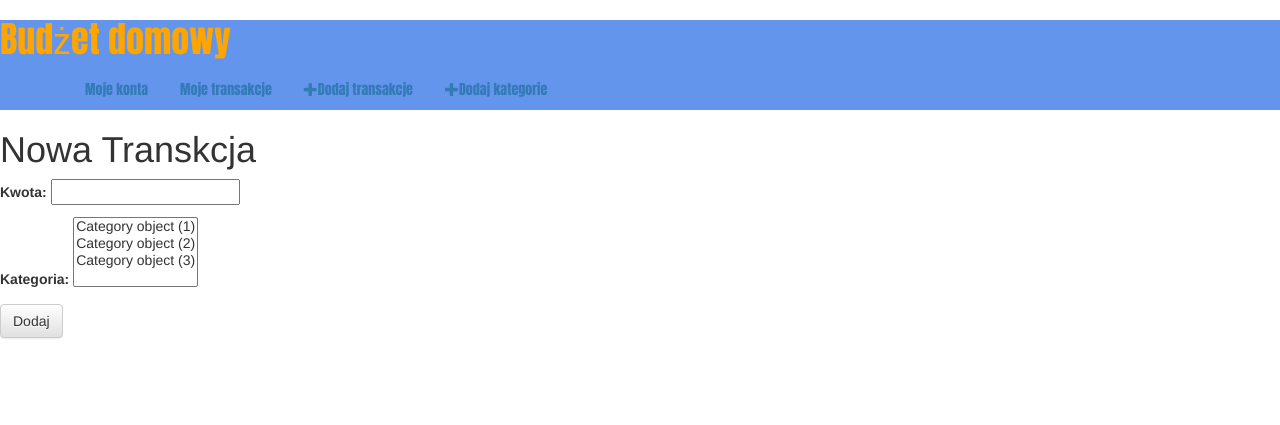
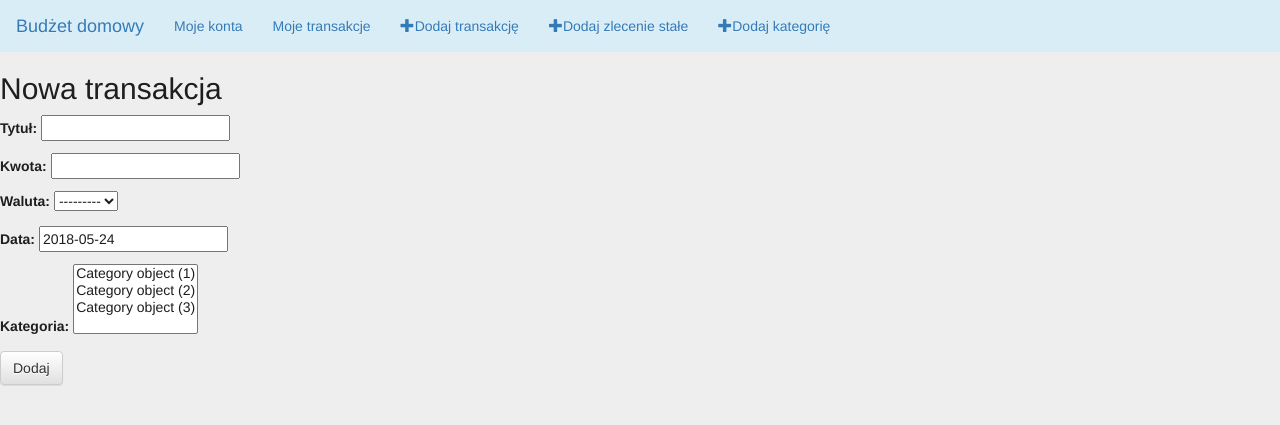
Before and after one commit to mateuszjanel/budzet_domowy_django, a Django app: page /dodanie_transakcji in a window 1280 px wide. Shown: the top 425 px of the page. Run offline with Django 3.2, Linux system fonts and the light colour scheme; data comes from the database, SQL or seed files in the repository; data that the repository does not hold is empty; parts of the project's set-up code (start-up, migrations or seed data) failed here and were passed over; some libraries are stand-ins or nearby versions.

Commit message:
Brzydko++, ale trochę mniej działa + zlecenie stałe-model i formularz

```diff
--- a/budzetBozy/mainapp/forms.py
+++ b/budzetBozy/mainapp/forms.py
@@ -1,12 +1,17 @@
 from django import forms
-from .models import Transaction, Category
+from .models import Transaction, Category, StandingOrder
 
 class TransactionForm(forms.ModelForm):
     class Meta:
         model = Transaction
-        fields = ('amount','categories',)
+        fields = ('title', 'amount','currency','date','categories',)
 
 class CategoryForm(forms.ModelForm):
     class Meta:
         model = Category
         fields = ('name',)
+
+class StandingOrderForm(forms.ModelForm):
+    class Meta:
+        model = StandingOrder
+        fields = ('title', 'amount', 'currency', 'categories', 'frequency', 'next_date')
--- a/budzetBozy/mainapp/models.py
+++ b/budzetBozy/mainapp/models.py
@@ -30,12 +30,11 @@ class Category(models.Model):
 class Transaction(models.Model):
     user = models.ForeignKey(User, on_delete=models.CASCADE)
     account = models.ForeignKey(Account, on_delete=models.CASCADE)
+    title = models.CharField("tytuł",max_length=50, default='')
     date = models.DateField("data", default=date.today)
     amount = models.DecimalField("kwota", max_digits=100, decimal_places=2)
-    currency = models.ForeignKey(
-        Currency, on_delete=models.CASCADE, verbose_name="waluta")
-    categories = models.ManyToManyField(
-        Category, verbose_name="kategoria")
+    currency = models.ForeignKey(Currency, on_delete=models.CASCADE, verbose_name="waluta")
+    categories = models.ManyToManyField(Category, verbose_name="kategoria")
 
     class Meta:
         ordering = ['-date']
@@ -47,3 +46,17 @@ class Permission(models.Model):
     view = models.BooleanField("przeglądanie", default=True)
     deposit = models.BooleanField("wpłacanie", default=True)
     withdraw = models.BooleanField("wypłacanie", default=False)
+
+
+class StandingOrder(models.Model):
+    user = models.ForeignKey(User, on_delete=models.CASCADE)
+    account = models.ForeignKey(Account, on_delete=models.CASCADE)
+    title = models.CharField("tytuł", max_length=30, default='')
+    amount = models.DecimalField("kwota", max_digits=100, decimal_places=2)
+    currency = models.ForeignKey(Currency, on_delete=models.CASCADE, verbose_name="waluta")
+    categories = models.ManyToManyField(Category, verbose_name="kategoria")
+    next_date = models.DateField("data następnego wykonania", default=date.today)
+    frequency = models.IntegerField("częstotlwiość")
+
+    class Meta:
+        ordering = ['next_date']
--- a/budzetBozy/mainapp/static/base.css
+++ b/budzetBozy/mainapp/static/base.css
@@ -1,8 +1,12 @@
-#logo{
-    background-color: cornflowerblue;
-    font-family: Impact, Haettenschweiler, 'Arial Narrow Bold', sans-serif;
+body {
+    background-color: #eeeeee;
+    font-family: "Helvetica Neue Light", "Helvetica Neue", Helvetica, Arial, sans-serif;
+    font-weight: 500;
+    font-size: 14px;
+    color: #1e1e1e;
 }
 
-a h1 {
-    color:orange;
+.navbar {
+    margin-bottom: 0;
+    border-radius: 0;
 }
--- a/budzetBozy/mainapp/templates/base.html
+++ b/budzetBozy/mainapp/templates/base.html
@@ -1,36 +1,50 @@
 {% load static %}
 <!DOCTYPE html>
 <html lang="pl">
+
 <head>
 	<meta charset="utf-8">
 	<title>{% block title %}Baza{% endblock %}</title>
-		<link rel="stylesheet" href="{% static 'base.css' %}">
 	<link rel="stylesheet" href="//maxcdn.bootstrapcdn.com/bootstrap/3.2.0/css/bootstrap.min.css">
 	<link rel="stylesheet" href="//maxcdn.bootstrapcdn.com/bootstrap/3.2.0/css/bootstrap-theme.min.css">
+	<link rel="stylesheet" href="{% static 'base.css' %}">
+</head>
 
 </head>
 
 <body>
-		<div id="logo">
-			<a href="/"><h1>Budżet domowy</h1></a>
-			<div class="container">
-					<ul class="nav justify-content-end nav-pills">
+	<nav class="navbar navbar-expand-lg navbar-dark bg-info">
+		<div class="container-fluid">
+			<div class="navbar-header">
+				<a class="navbar-brand" href="/">Budżet domowy</a>
+			</div>
+			<div class="collapse navbar-collapse" id="myNavbar">
+				<ul class="nav navbar-nav">
 					<li class="nav-item">
-						  <a class="nav-link" href="#">Moje konta</a>
+						<a href="#">Moje konta</a>
 					</li>
 					<li class="nav-item">
-						  <a class="nav-link" href="/raport">Moje transakcje</a>
+						<a href="/raport">Moje transakcje</a>
 					</li>
-						<li class="nav-item">
-						  <a href="{% url 'dodanie_transakcji' %}" class="top-menu"><span class="glyphicon glyphicon-plus"></span>Dodaj transakcje</a>
+					<li class="top-menu">
+						<a href="{% url 'dodanie_transakcji' %}">
+							<span class="glyphicon glyphicon-plus"></span>Dodaj transakcję</a>
 					</li>
-						<li class="nav-item">
-						  <a href="{% url 'dodanie_kategorii' %}" class="top-menu"><span class="glyphicon glyphicon-plus"></span>Dodaj kategorie</a>
+					<li class="top-menu">
+						<a href="{% url 'dodanie_zlecenia_stalego' %}">
+							<span class="glyphicon glyphicon-plus"></span>Dodaj zlecenie stałe</a>
+					</li>
+					<li class="top-menu">
+						<a href="{% url 'dodanie_kategorii' %}">
+							<span class="glyphicon glyphicon-plus"></span>Dodaj kategorię</a>
 					</li>
 				</ul>
 			</div>
 		</div>
+	</nav>
 
 	{% block content %}"Baza"{% endblock %}
+
 </body>
+
 </html>
--- a/budzetBozy/mainapp/templates/dodanie-kategorii.html
+++ b/budzetBozy/mainapp/templates/dodanie-kategorii.html
@@ -1,9 +1,9 @@
 {% extends "base.html" %}
 
-{% block title %}Budżet Domowy - Dodanie Transakcji{% endblock %}
+{% block title %}Budżet Domowy - Dodanie kategorii{% endblock %}
 
 {% block content %}
-    <h1>Nowa Kategoria</h1>
+    <h2>Nowa kategoria</h2>
     <form method="POST" class="category-form">{% csrf_token %}
         {{ form.as_p }}
         <button type="submit" class="save btn btn-default">Dodaj</button>
--- a/budzetBozy/mainapp/templates/dodanie-transakcji.html
+++ b/budzetBozy/mainapp/templates/dodanie-transakcji.html
@@ -1,9 +1,9 @@
 {% extends "base.html" %}
 
-{% block title %}Budżet Domowy - Dodanie Transakcji{% endblock %}
+{% block title %}Budżet Domowy - Dodanie transakcji{% endblock %}
 
 {% block content %}
-    <h1>Nowa Transkcja</h1>
+    <h2>Nowa transakcja</h2>
     <form method="POST" class="transaction-form">{% csrf_token %}
         {{ form.as_p }}
         <button type="submit" class="save btn btn-default">Dodaj</button>
--- a/budzetBozy/mainapp/templates/raport.html
+++ b/budzetBozy/mainapp/templates/raport.html
@@ -10,6 +10,7 @@
         <tr>
             <td>{{transaction.user}}</td>
             <td>{{transaction.account}}</td>
+            <td>{{transaction.title}}</td>
             <td>{{transaction.date}}</td>
             <td>{{transaction.amount}}</td>
             <td>{{transaction.currency}}</td>
--- a/budzetBozy/mainapp/urls.py
+++ b/budzetBozy/mainapp/urls.py
@@ -5,6 +5,7 @@ from . import views
 urlpatterns = [
     url(r'^$', views.index, name='index'),
     url(r'^raport$', views.raport, name='raport'),
-    url(r'^dodanie_transakcji$', views.dodanie_transakcji, name='dodanie_transakcji'),
+    url(r'^dodanie_transakcji$', views.dodanie_transakcji,name='dodanie_transakcji'),
     url(r'^dodanie_kategorii$', views.dodanie_kategorii, name='dodanie_kategorii'),
+    url(r'^dodanie_zlecenia_stalego$', views.dodanie_zlecenia_stalego, name='dodanie_zlecenia_stalego'),
 ]
--- a/budzetBozy/mainapp/views.py
+++ b/budzetBozy/mainapp/views.py
@@ -2,8 +2,8 @@ from django.shortcuts import render, redirect
 
 # Create your views here.
 from django.http import HttpResponse
-from .models import Transaction
-from .forms import TransactionForm,CategoryForm
+from .models import Transaction,StandingOrder
+from .forms import TransactionForm,CategoryForm,StandingOrderForm
 
 def index(request):
     return render(request,'index.html')
@@ -29,6 +29,14 @@ def dodanie_transakcji(request):
         form = TransactionForm()
         return render(request, 'dodanie-transakcji.html', {'form':form})
 
+def dodanie_zlecenia_stalego(request):
+    if request.method == "POST":
+        # tu też poczekaj na ogarnięcie kont
+        return redirect('index')
+    else:
+        form = StandingOrderForm()
+        return render(request, 'dodanie-zlecenia-stalego.html', {'form':form})
+
 def dodanie_kategorii(request):
     if request.method == "POST":
         form = CategoryForm(request.POST)
```
Also changed, not shown: budzetBozy/mainapp/templates/dodanie-zlecenia-stalego.html (added, +11 -0 lines), budzetBozy/mainapp/migrations/0001_initial.py, budzetBozy/mainapp/migrations/0002_auto_20180610_0221.py (added), budzetBozy/mainapp/migrations/0003_auto_20180610_0222.py (added). Lines whose indentation alone changed are shown as unchanged.
